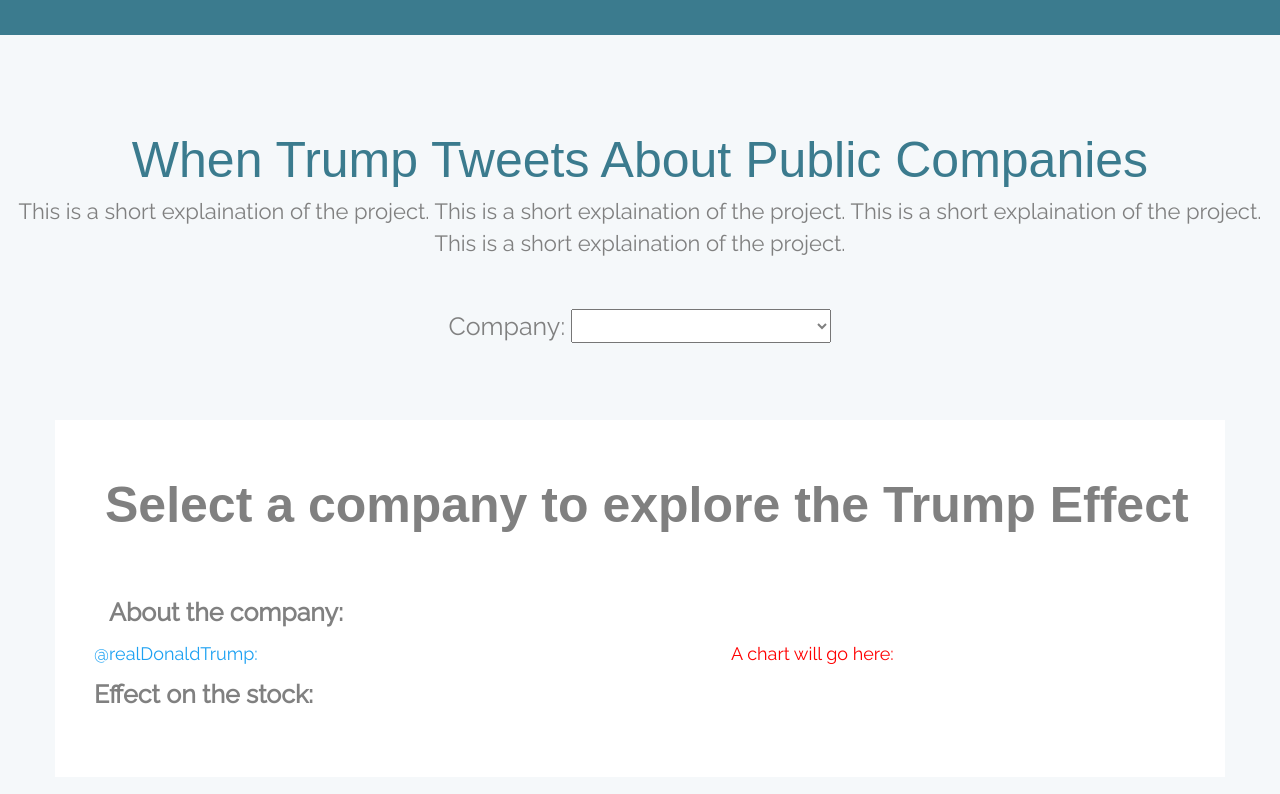
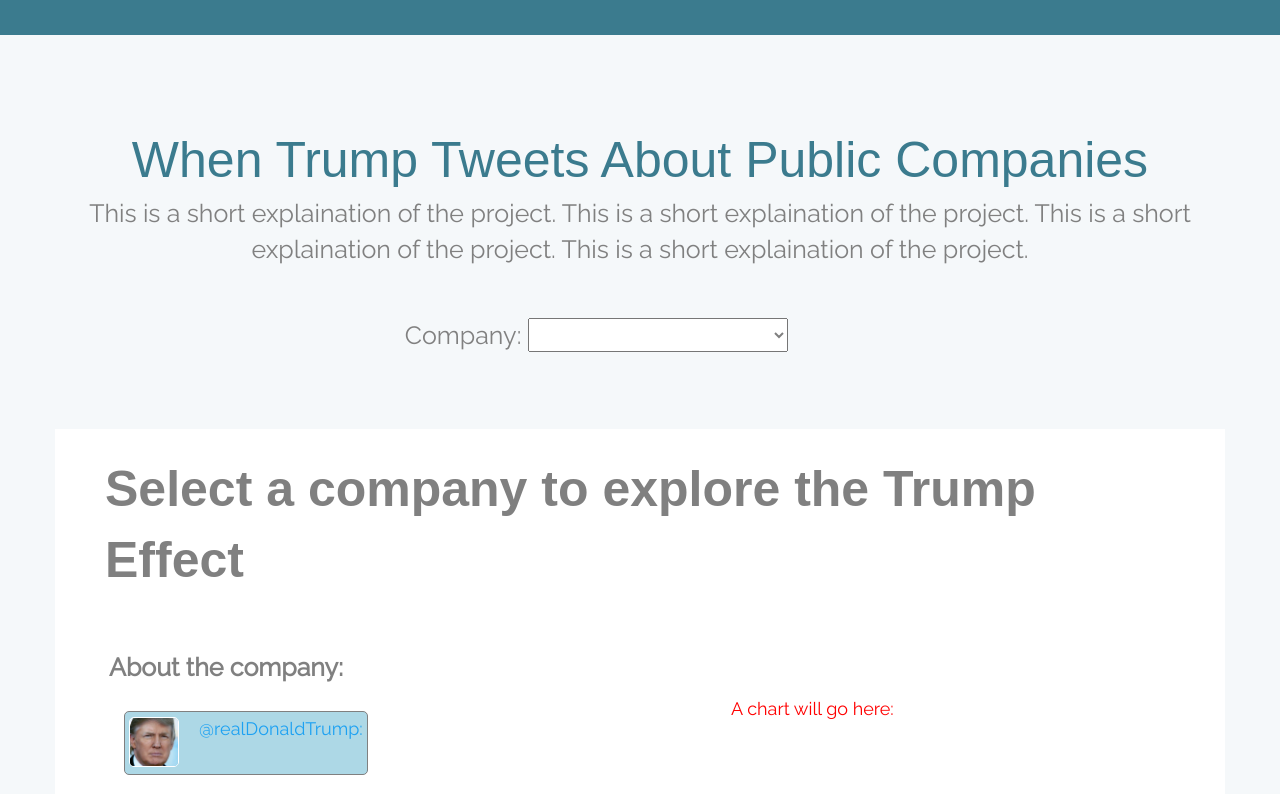
Before and after one commit to stephanielamm/Tracking-the-Trump-Effect, a Vue app: page / in a window 1280 px wide. Shown: the top 794 px of the page. Built offline with nearby package versions, Linux system fonts and the light colour scheme; a web font is replaced by a local one.

Commit message:
Styling Tweet.

```diff
--- a/src/components/Intro.vue
+++ b/src/components/Intro.vue
@@ -38,7 +38,8 @@
 }
 .header-about {
   font-family: 'Raleway', Helvetica, Arial, sans-serif;
-  font-size: 22px;
+  font-size: 25px;
   color: grey;
+  margin: 0 2em 1.5em;
 }
 </style>
--- a/src/components/about.vue
+++ b/src/components/about.vue
@@ -67,6 +67,7 @@
   font-size: 25px;
   font-weight: bold;
 }
+
 .chart {
   float: right;
   color: red;
--- a/src/components/dropDown.vue
+++ b/src/components/dropDown.vue
@@ -47,7 +47,7 @@
   -moz-osx-font-smoothing: grayscale;
 }
 #drop-down-menu {
-  margin: 2em 4em 3em 4em;
+  margin: 0.5em 4em 3em 0.5em;
   text-align: center;
   font-size: 25px;
 }
@@ -56,7 +56,6 @@
   font-weight: bold;
   font-size: 50px;
   background-color: white;
-  padding-left: 1em;
-  padding-top: 1em;
+  padding: 0.5em 1em 0em;
 }
 </style>
--- a/src/components/tweetData.vue
+++ b/src/components/tweetData.vue
@@ -1,12 +1,9 @@
 <template>
   <div id="app">
     <div class="tweetData">
-    <div class="row">
-    <div class="col">
-    <p>@realDonaldTrump: {{ currentTweettext }} </p>
+    <p><img src="static/dt.jpg" style="float:left; width:50px; height:50px; border:1px solid white; border-radius:5px; margin:1px 10px 3px 0px;">
+      <span style="color:#1DA1F2; padding-left:10px;">@realDonaldTrump:</span> {{ currentTweettext }} </p>
       </div>
-  </div>
-  </div>
 </div>
 </template>
 
@@ -38,7 +35,12 @@
 }
 .tweetData {
   float: left;
-  color: #1DA1F2;
+  border: 1px solid grey;
+  border-radius:5px;
+  padding: 4px;
+  background-color: lightblue;
+  margin: 15px;
+  color: black;
 }
 
 </style>
```
Also changed, not shown: static/dt.jpg (added).
